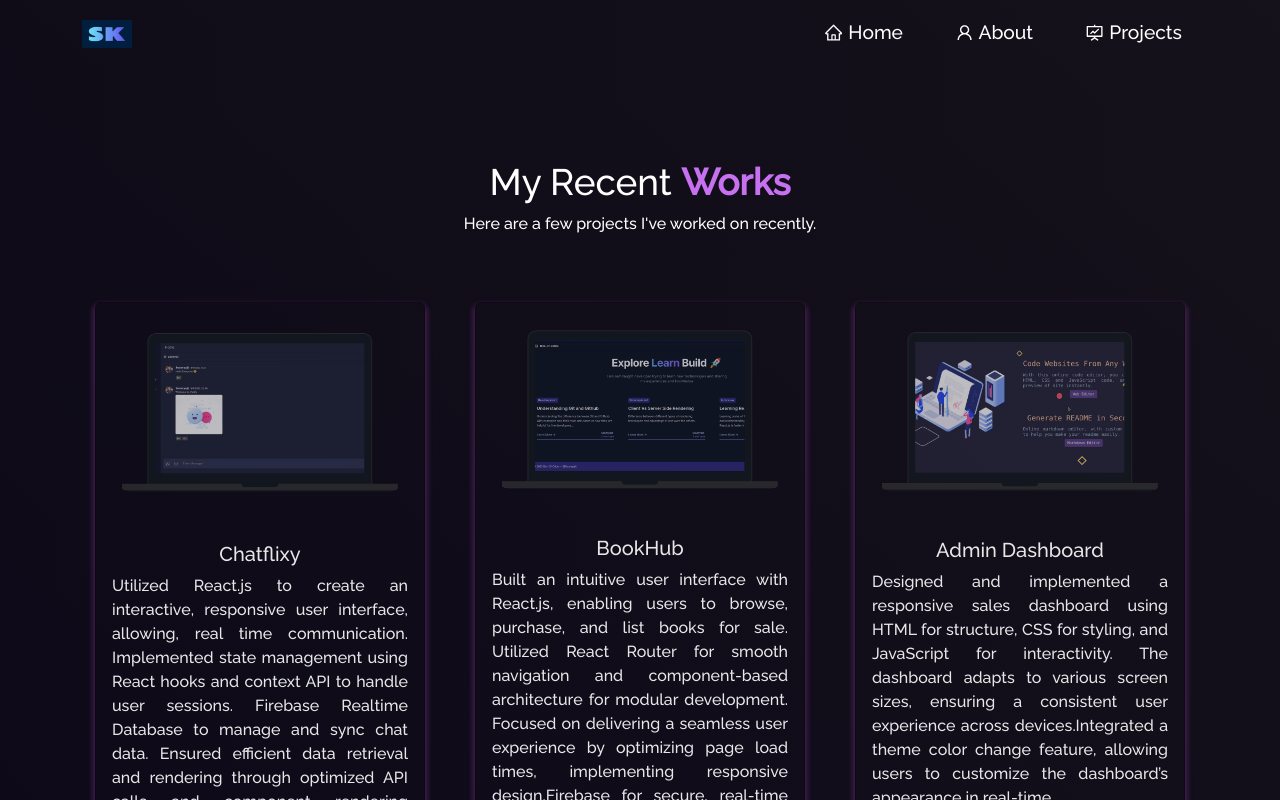
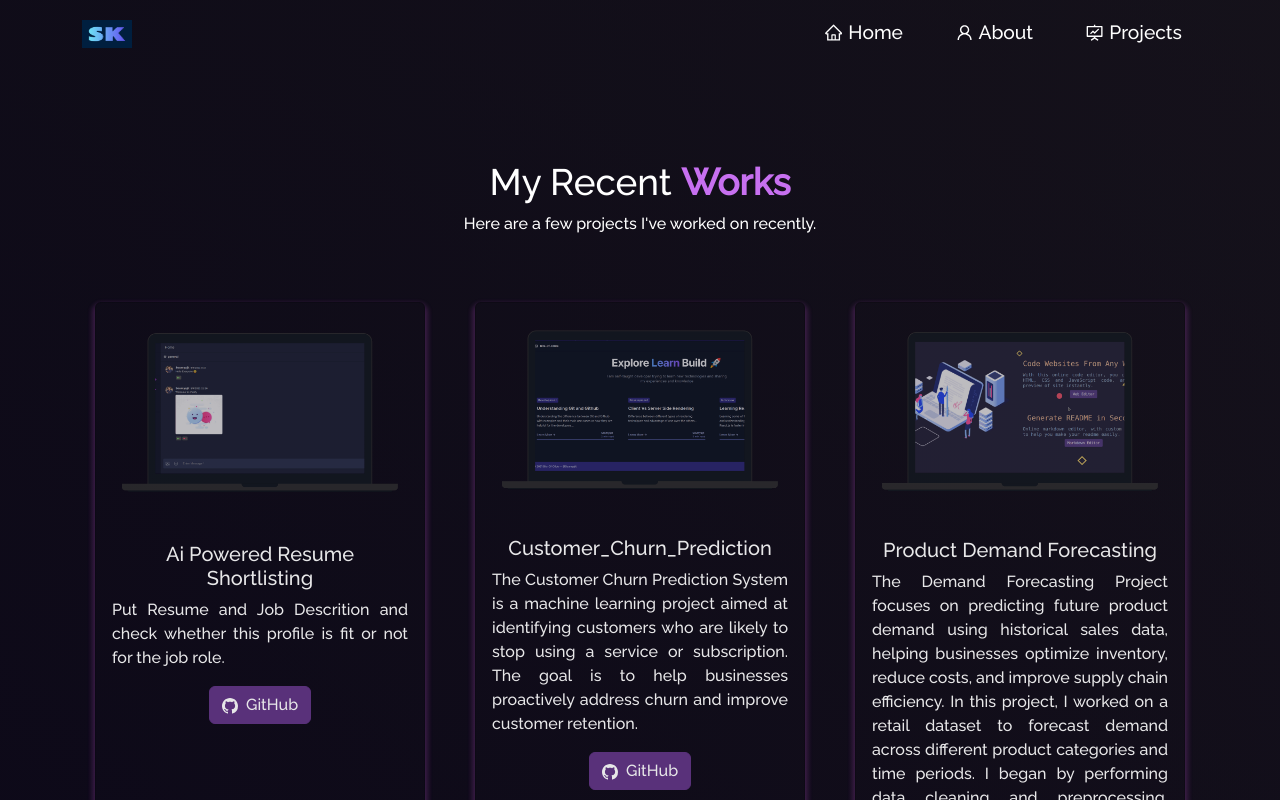
Before and after one commit to satyamkurum/portfolio, a React (Create React App) app: page /project in a window 1280 px wide. Shown: the top 800 px of the page. Built offline with nearby package versions, Linux system fonts and the light colour scheme.

Commit message:
Updated Information

```diff
--- a/src/components/About/AboutCard.js
+++ b/src/components/About/AboutCard.js
@@ -8,27 +8,27 @@ function AboutCard() {
       <Card.Body>
         <blockquote className="blockquote mb-0">
           <p style={{ textAlign: "justify" }}>
-            Hi Everyone, I am <span className="purple">Satyam Kurum </span>
-            from <span className="purple"> Karnataka, India.</span>
+            Hello Folks, myself <span className="purple">Satyam Kurum </span>
+            a passionate Data Driven Problem Solver <span className="purple"> from Bengaluru, India.</span>
             <br />
-            I am Senior year Student at National Institute of Technology Karnataka. <br />
+            I am Btech Graduated from National Institute of Technology Karnataka'25. <br />
             <br />
-            Apart from coding, I Love..
+            Apart from Coding, I Love..
           </p>
           <ul>
             <li className="about-activity">
-              <ImPointRight />Listening Music
+              <ImPointRight />Data Science
             </li>
             <li className="about-activity">
-              <ImPointRight /> Watching Series/Movies
+              <ImPointRight /> Working on ML project and Analytics
             </li>
             <li className="about-activity">
-              <ImPointRight /> Reading Books
+              <ImPointRight /> And adapt myself with latest Tech.
             </li>
           </ul>
 
           <p style={{ color: "rgb(155 126 172)" }}>
-            "Give me a mountain,I’ll climb it. Give me a Katy Perry song,I’ll sing it."{" "}
+            " Winter is not Coming, AI agents are."{" "}
           </p>
           <footer className="blockquote-footer">Louis Litt </footer>
         </blockquote>
--- a/src/components/Home/Home1.js
+++ b/src/components/Home/Home1.js
@@ -19,20 +19,20 @@ function Home1() {
               LET ME <span className="purple"> INTRODUCE </span> MYSELF
             </h1>
             <p className="home-about-body">
-              I Love Coding, it gives a sense of satisfaction for the day, solving problems is really satisfying🤷‍♂️
+              I Love Technology, solving problem and adaptation with Cool Tech is really Amazing🤷‍♂️
               <br />
               <br />I works on programming language like
               <i>
-                <b className="purple"> C++, Javascript and Python. </b>
+                <b className="purple"> C++, Javascript, Python, R. </b>
               </i>
               <br />
               <br />
               My field of Interest's are building new &nbsp;
               <i>
-                <b className="purple">Web Technologies and Products </b> and
-                also in areas related to{" "}
+                <b className="purple">Projects on AI using NLP Transfomers and Hugging face. </b> and
+                Also worked on project of{" "}
                 <b className="purple">
-                 Cybersecurity
+                 Data Analysis and Product Analyst.
                 </b>
               </i>
               <br />
--- a/src/components/Projects/Projects.js
+++ b/src/components/Projects/Projects.js
@@ -22,9 +22,9 @@ function Projects() {
             <ProjectCard
               imgPath={chatify}
               isBlog={false}
-              title="Chatflixy"
-              description="Utilized React.js to create an interactive, responsive user interface, allowing, real time communication. Implemented state management using React hooks and context API to handle user sessions. Firebase Realtime Database to manage and sync chat data. Ensured efficient data retrieval and rendering through optimized API calls and component rendering Implemented Firebase Authentication to enable secure user login and used database to store data"
-              ghLink="https://github.com/satyamkurum/chatflixy.0"
+              title="Ai Powered Resume Shortlisting"
+              description="Put Resume and Job Descrition and check whether this profile is fit or not for the job role."
+              ghLink="https://github.com/satyamkurum/AIpowered_Resume_Shortlisting"
             />
           </Col>
 
@@ -32,9 +32,9 @@ function Projects() {
             <ProjectCard
               imgPath={bitsOfCode}
               isBlog={false}
-              title="BookHub"
-              description="Built an intuitive user interface with React.js, enabling users to browse, purchase, and list books for sale. Utilized React Router for smooth navigation and component-based architecture for modular development. Focused on delivering a seamless user experience by optimizing page load times, implementing responsive design.Firebase for secure, real-time data storage and retrieval, handling user authentication, book listings. Implemented Firestore to manage and query a scalable database for efficient data processing.."
-              ghLink="https://github.com/satyamkurum/bookhub"
+              title="Customer_Churn_Prediction"
+              description="The Customer Churn Prediction System is a machine learning project aimed at identifying customers who are likely to stop using a service or subscription. The goal is to help businesses proactively address churn and improve customer retention."
+              ghLink="https://github.com/satyamkurum/Customer_Churn_Prediction"
 
             />
           </Col>
@@ -43,9 +43,11 @@ function Projects() {
             <ProjectCard
               imgPath={editor}
               isBlog={false}
-              title="Admin Dashboard"
-              description="Designed and implemented a responsive sales dashboard using HTML for structure, CSS for styling, and JavaScript for interactivity. The dashboard adapts to various screen sizes, ensuring a consistent user experience across devices.Integrated a theme color change feature, allowing users to customize the dashboard’s appearance in real-time"
-              ghLink="https://github.com/satyamkurum/dashboard"
+              title="Product Demand Forecasting"
+              description="The Demand Forecasting Project focuses on predicting future product demand using historical sales data, helping businesses optimize inventory, reduce costs, and improve supply chain efficiency.
+
+In this project, I worked on a retail dataset to forecast demand across different product categories and time periods. I began by performing data cleaning and preprocessing, handling missing values, outliers, and converting time-series data into a usable format."
+              ghLink="https://github.com/satyamkurum/Prodcut_Demand_Forecasting"
             />
           </Col>
 
```
